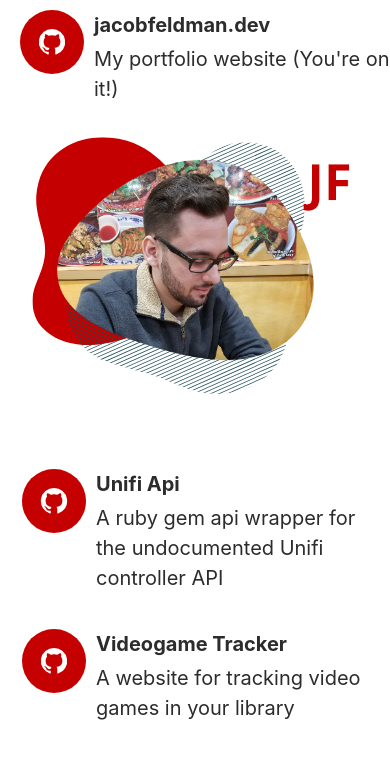
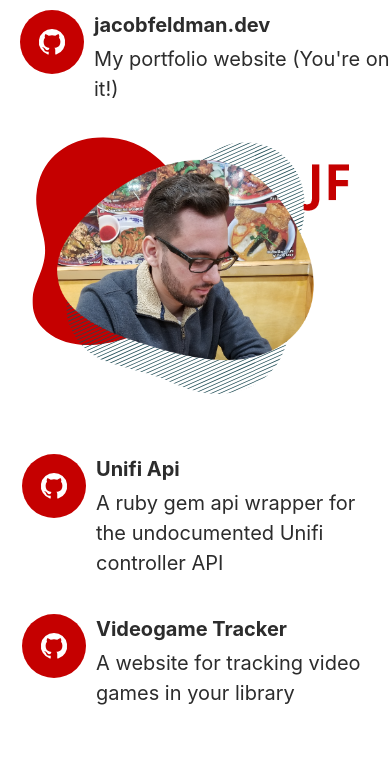
Before and after one commit to cooljacob204/jacobfeldman.dev, a React (Create React App) app: page / in a window 390 px wide. Shown: the top 758 px of the page. Built offline with nearby package versions, Linux system fonts and the light colour scheme.

Commit message:
Removes projects margin on small view width

```diff
--- a/src/components/Project/Projects.css
+++ b/src/components/Project/Projects.css
@@ -11,6 +11,6 @@
 
 @media screen and (max-width: 864px) {
   .projects {
-    margin-top: 4%;
+    margin-top: 0;
   }
 }
```
